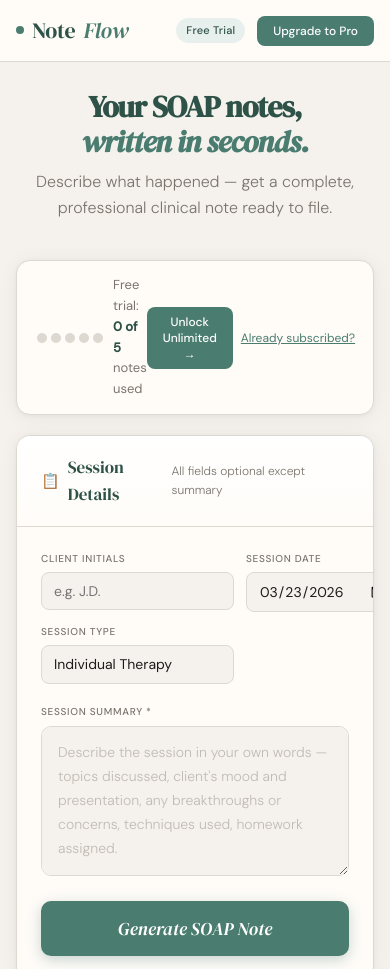
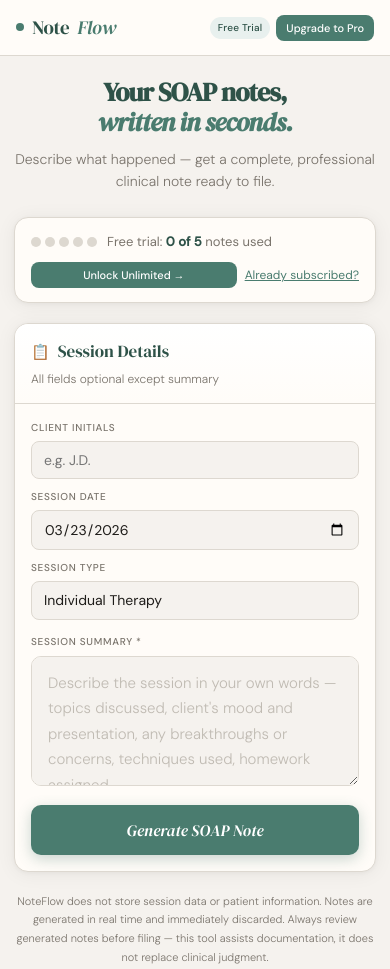
Before and after one commit to khammerm/noteflow, a website: page public/index.html in a window 390 px wide. Shown: the top 969 px of the page. Drawn offline with Linux system fonts and the light colour scheme.

Commit message:
Update index for mobile

```diff
--- a/public/index.html
+++ b/public/index.html
@@ -433,13 +433,32 @@
   .restore-msg.error { color: #c0392b; }
   .restore-msg.success { color: var(--accent); }
 
-  @media (max-width: 600px) {
-    nav { padding: 0 16px; }
-    .container { padding: 28px 16px 60px; }
-    .page-header h1 { font-size: 30px; }
-    .meta-grid { grid-template-columns: 1fr 1fr; }
+  @media (max-width: 640px) {
+    nav { padding: 0 16px; height: auto; min-height: 56px; flex-wrap: wrap; gap: 6px; padding-top: 10px; padding-bottom: 10px; }
+    .logo { font-size: 19px; }
+    .nav-right { gap: 6px; }
+    .nav-badge { font-size: 10px; padding: 3px 8px; }
+    .btn-upgrade { font-size: 11px; padding: 6px 10px; }
+    .container { padding: 22px 14px 60px; }
+    .page-header { margin-bottom: 24px; }
+    .page-header h1 { font-size: 26px; }
+    .page-header p { font-size: 14px; }
+    .usage-bar { flex-direction: column; align-items: flex-start; gap: 10px; padding: 14px 16px; }
+    .usage-bar > div:last-child { width: 100%; }
+    .usage-bar > div:last-child .btn-upgrade { flex: 1; }
+    .card-header { padding: 14px 16px; flex-wrap: wrap; gap: 4px; }
+    .card-body { padding: 16px; }
+    .meta-grid { grid-template-columns: 1fr; gap: 10px; margin-bottom: 14px; }
+    textarea { min-height: 130px; font-size: 15px; }
+    .btn-generate { font-size: 16px; padding: 14px; margin-top: 12px; }
     .soap-grid { grid-template-columns: 1fr; }
     .soap-block.full { grid-column: 1; }
+    .soap-block { padding: 14px; }
+    .soap-block-content { font-size: 14px; }
+    .output-actions { flex-direction: column; gap: 8px; }
+    .btn-action { padding: 12px; font-size: 14px; }
+    .modal { padding: 24px 20px; }
+    .modal h2 { font-size: 20px; }
   }
 </style>
 </head>
@@ -813,6 +832,5 @@
 
   init();
 </script>
-<script defer src="/_vercel/insights/script.js"></script>
 </body>
 </html>
```
